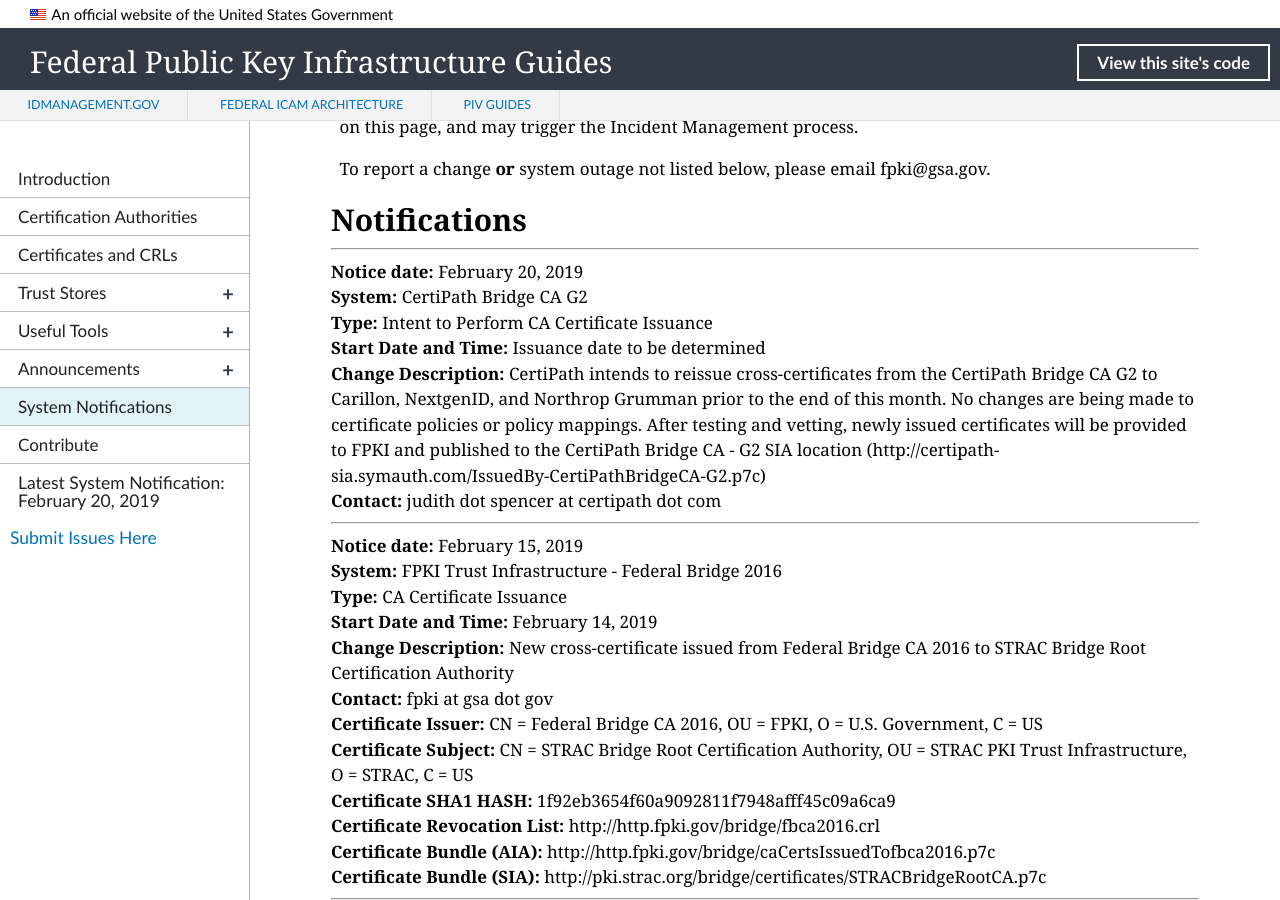
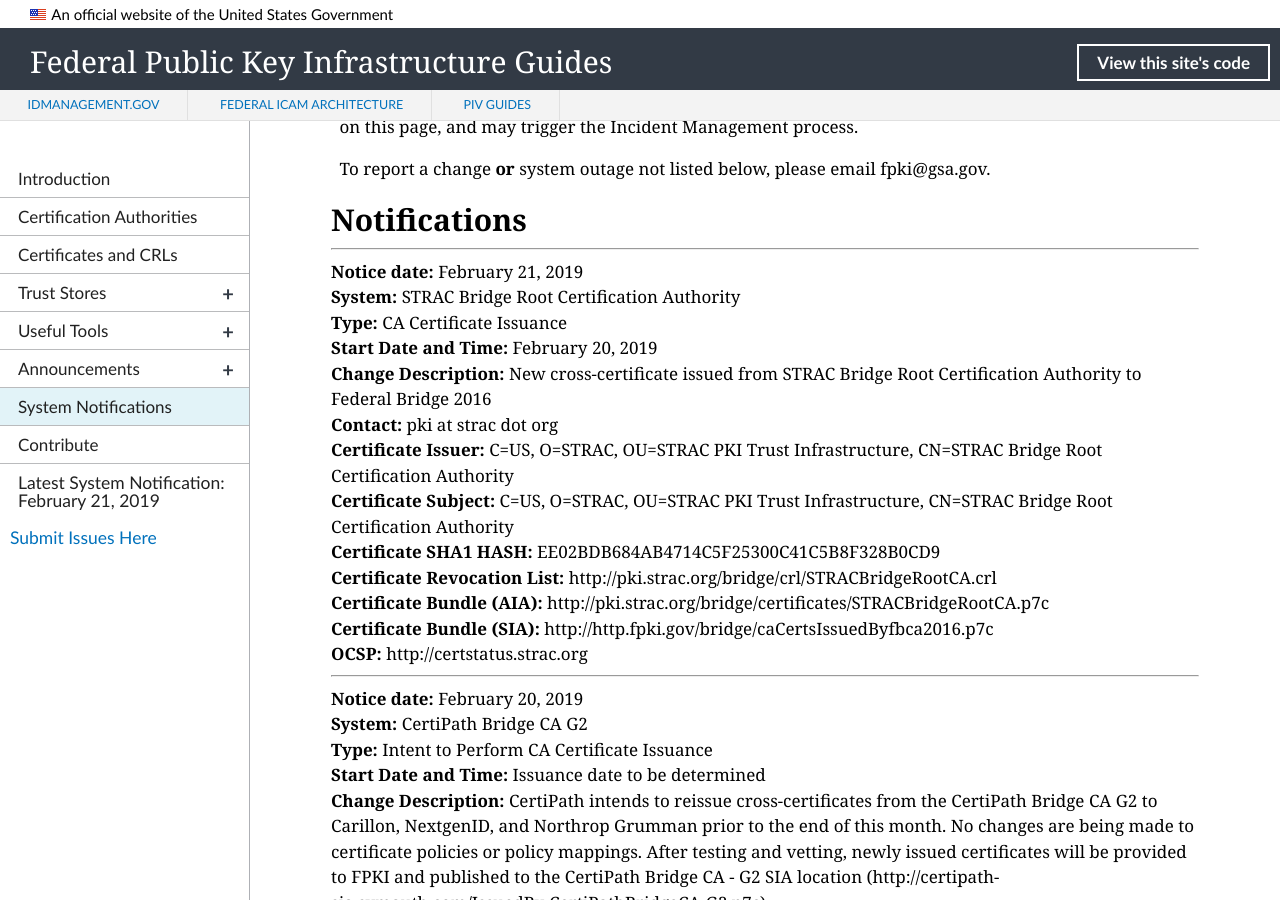
Before and after one commit to GSA/fpki-guides, a Jekyll site: the page built from pages/fpki_notifications.md, in a window 1280 px wide and 900 px high, scrolled down 672 px. Built offline with Jekyll 4.4.1, drawn with Linux system fonts in a browser that asks for light colours; nearby versions of some CDN libraries; library files that are not in the unit come from our copies.

Commit message:
Update notifications.yml

```diff
--- a/_data/notifications.yml
+++ b/_data/notifications.yml
@@ -607,3 +607,33 @@
   system: CertiPath Bridge CA G2
   change_description: CertiPath intends to reissue cross-certificates from the CertiPath Bridge CA G2 to Carillon, NextgenID, and Northrop Grumman prior to the end of this month. No changes are being made to certificate policies or policy mappings. After testing and vetting, newly issued certificates will be provided to FPKI and published to the CertiPath Bridge CA - G2 SIA location (http://certipath-sia.symauth.com/IssuedBy-CertiPathBridgeCA-G2.p7c)
   contact: judith dot spencer at certipath dot com
+
+- notice_date: February 21, 2019
+  change_type: CA Certificate Issuance
+  start_datetime: February 20, 2019
+  end_datetime: February 19, 2022
+  system: STRAC Bridge Root Certification Authority
+  change_description: New cross-certificate issued from STRAC Bridge Root Certification Authority to Federal Bridge 2016
+  contact: pki at strac dot org
+  ca_certificate_hash: EE02BDB684AB4714C5F25300C41C5B8F328B0CD9
+  ca_certificate_issuer: C=US, O=STRAC, OU=STRAC PKI Trust Infrastructure, CN=STRAC Bridge Root Certification Authority
+  ca_certificate_subject: C=US, O=STRAC, OU=STRAC PKI Trust Infrastructure, CN=STRAC Bridge Root Certification Authority
+  cdp_uri: http://pki.strac.org/bridge/crl/STRACBridgeRootCA.crl
+  aia_uri: http://pki.strac.org/bridge/certificates/STRACBridgeRootCA.p7c
+  sia_uri: http://http.fpki.gov/bridge/caCertsIssuedByfbca2016.p7c
+  ocsp_uri: http://certstatus.strac.org
+
+#- notice_date:
+#  change_type: CA Certificate Issuance
+#  start_datetime:
+#  end_datetime:
+#  system:
+#  change_description:
+#  contact: fpki@gsa.gov
+#  ca_certificate_hash:
+#  ca_certificate_issuer:
+#  ca_certificate_subject:
+#  cdp_uri:
+#  aia_uri:
+#  sia_uri:
+#  ocsp_uri:
```
